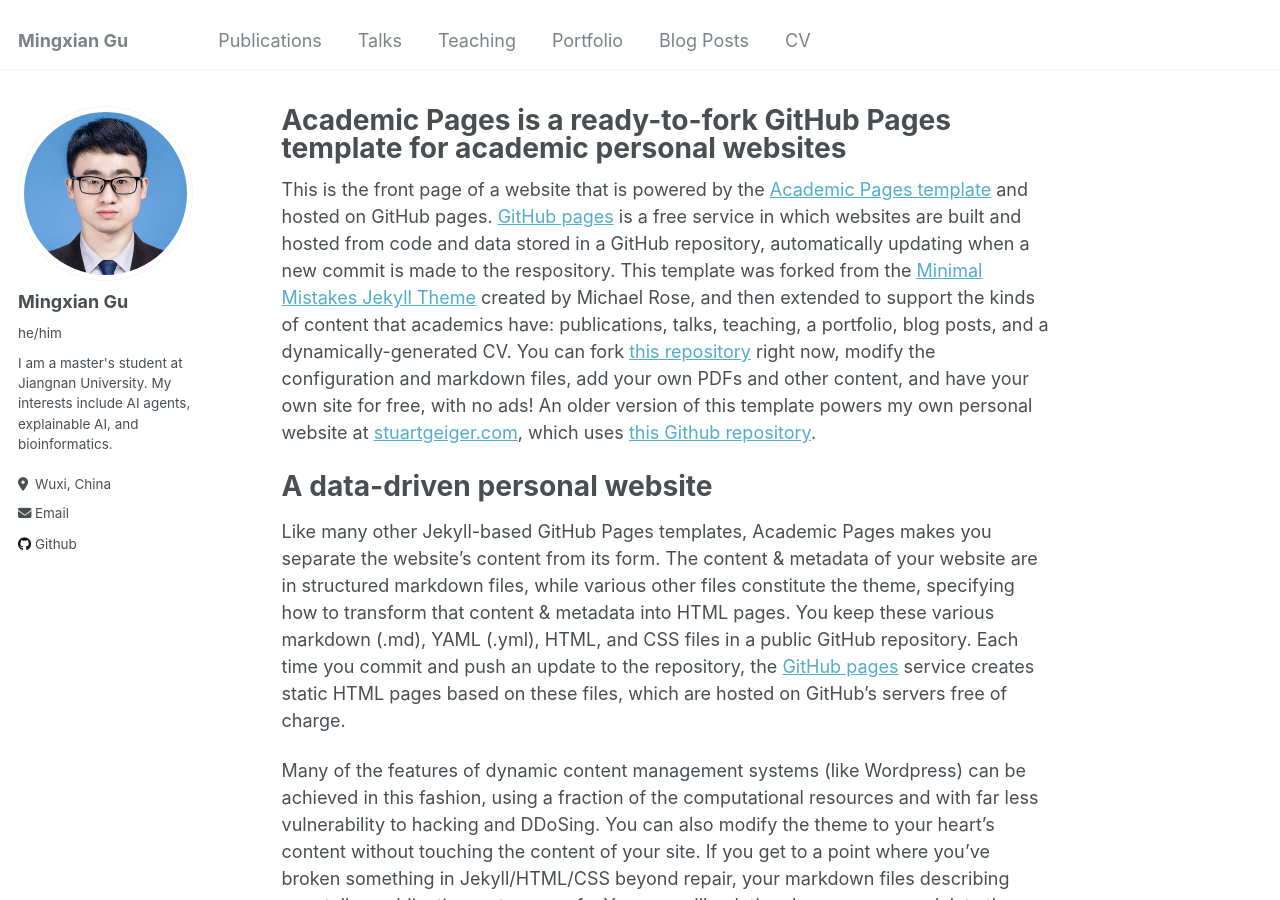
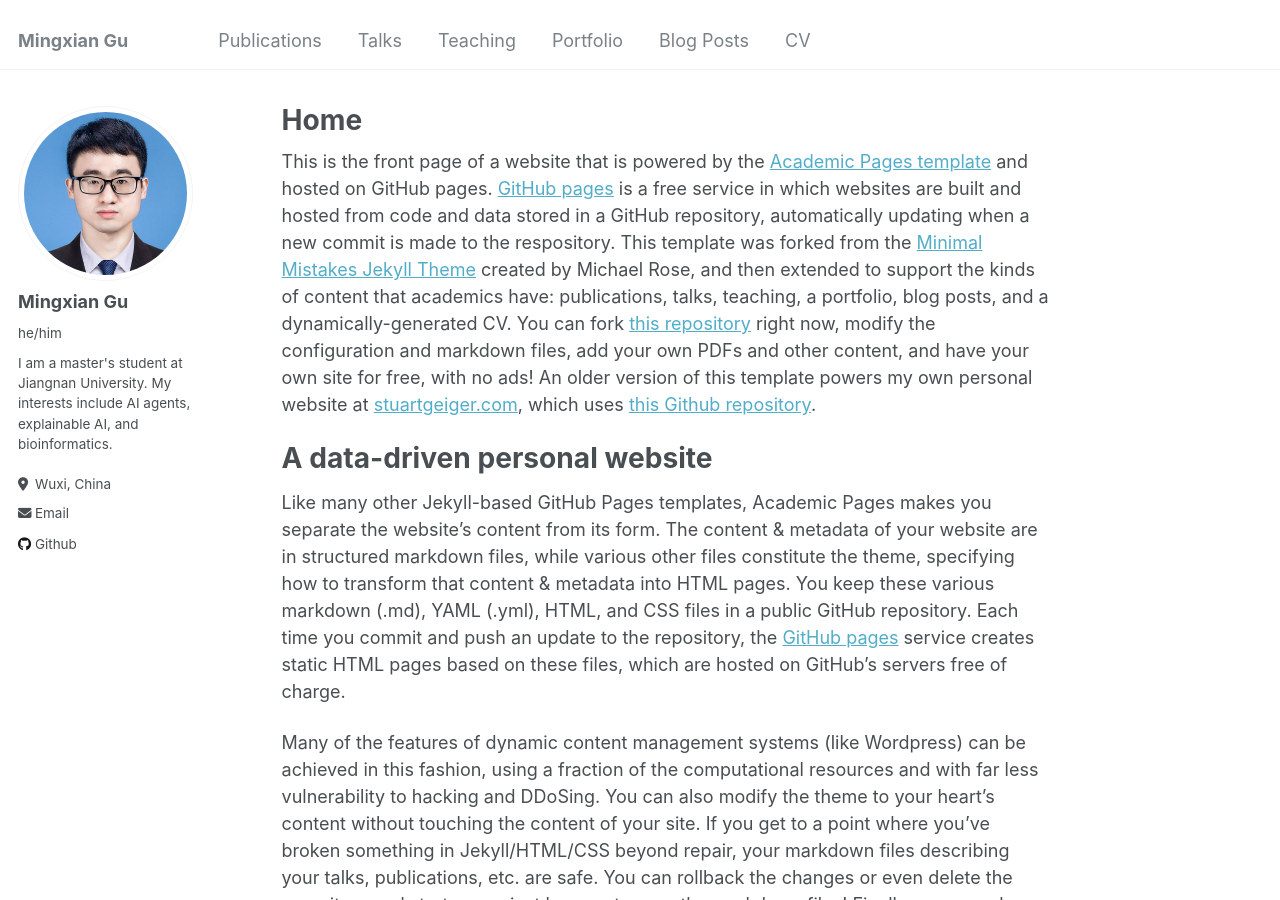
Before and after one commit to 0x7C08/0x7C08.github.io, a Jekyll site: the page built from _pages/about.md, in a window 1280 px wide and 900 px high. Built offline with Jekyll 4.4.1, drawn with Linux system fonts in a browser that asks for light colours.

Commit message:
Update about.md

```diff
--- a/_pages/about.md
+++ b/_pages/about.md
@@ -1,6 +1,6 @@
 ---
 permalink: /
-title: "Academic Pages is a ready-to-fork GitHub Pages template for academic personal websites"
+title: "Home"
 author_profile: true
 redirect_from:
   - /about/
```
